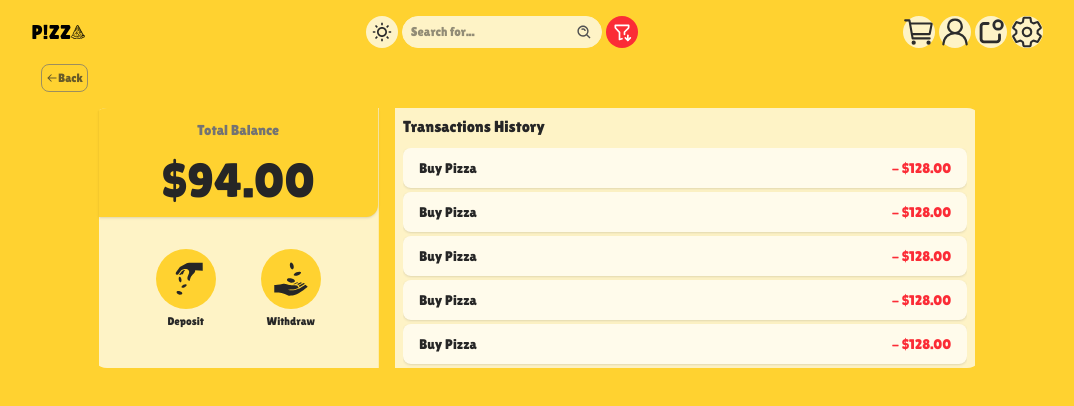
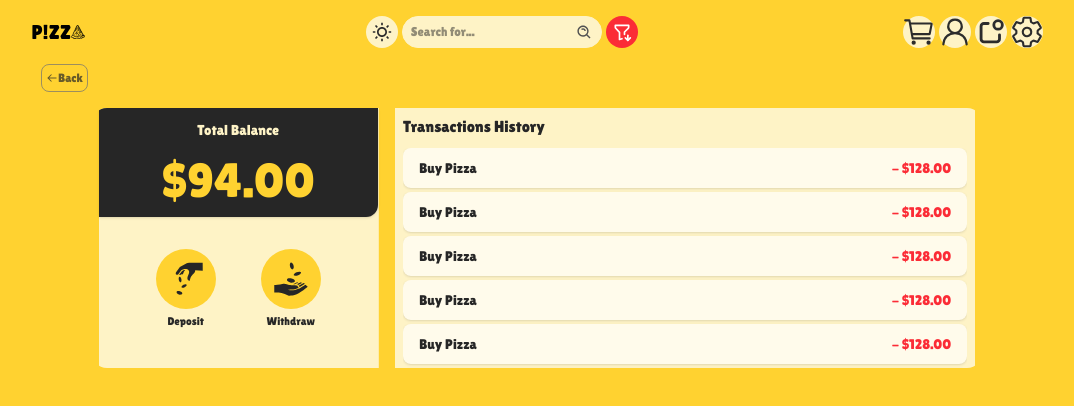
Before and after one commit to mahdibaderloo/fastfood, a React (Vite) app: page /wallet in a window 1280 px wide. Shown: the top 406 px of the page, without its empty margins (103-1177 px from the left). Built offline with nearby package versions, Linux system fonts and the light colour scheme; data requests are answered from the project's data file.

Commit message:
responsive Wallet (laptop size)

```diff
--- a/src/features/wallet/Balance.tsx
+++ b/src/features/wallet/Balance.tsx
@@ -8,11 +8,11 @@ function Balance() {
 
   return (
     <div className="bg-neutral-800 dark:bg-amber-300 lg:bg-amber-100 lg:dark:bg-amber-100 w-[85%] lg:w[35%] mx-auto rounded-xl lg:rounded-none sm:w-70 sm:mx-auto lg:mt-0 lg:border-r lg:border-amber-300/20">
-      <div className="bg-amber-100 lg:bg-amber-300 w-full mx-auto rounded-xl lg:rounded-t-none lg:rounded-l-none p-2 sm:p-3 flex flex-col items-center shadow">
-        <p className="text-neutral-500 text-sm sm:text-[0.9rem]">
+      <div className="bg-amber-100 lg:dark:bg-amber-300 lg:bg-neutral-800 w-full mx-auto rounded-xl lg:rounded-t-none lg:rounded-l-none p-2 sm:p-3 flex flex-col items-center shadow">
+        <p className="text-neutral-500 lg:text-amber-100 lg:dark:text-neutral-700 text-sm sm:text-[0.9rem]">
           Total Balance
         </p>
-        <p className="text-neutral-800 mt-1 sm:mt-2  lg:mt-4 text-4xl lg:text-5xl">
+        <p className="text-neutral-800 lg:text-amber-300 lg:dark:text-neutral-800 mt-1 sm:mt-2  lg:mt-4 text-4xl lg:text-5xl">
           $94.00
         </p>
       </div>
```
